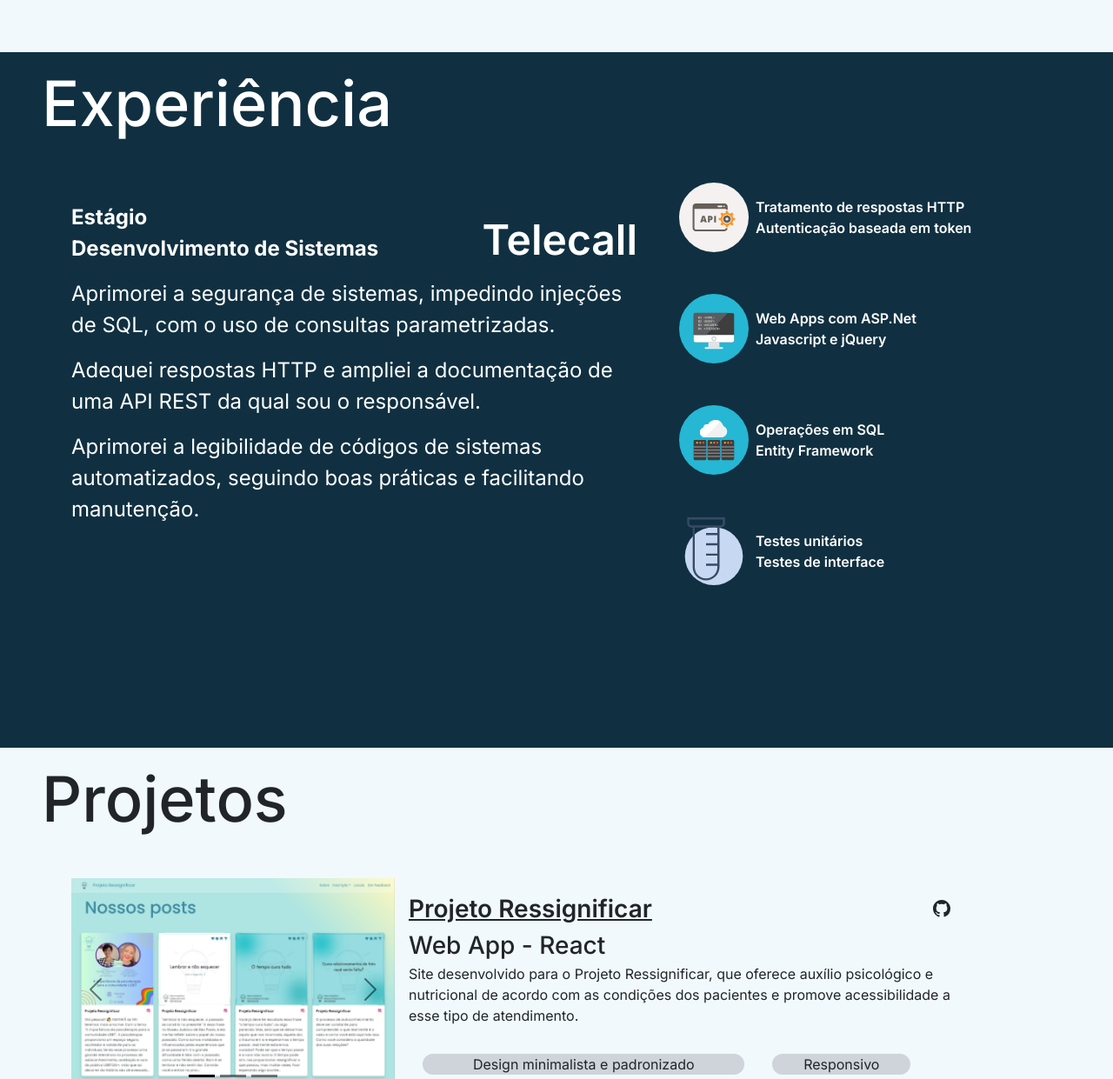
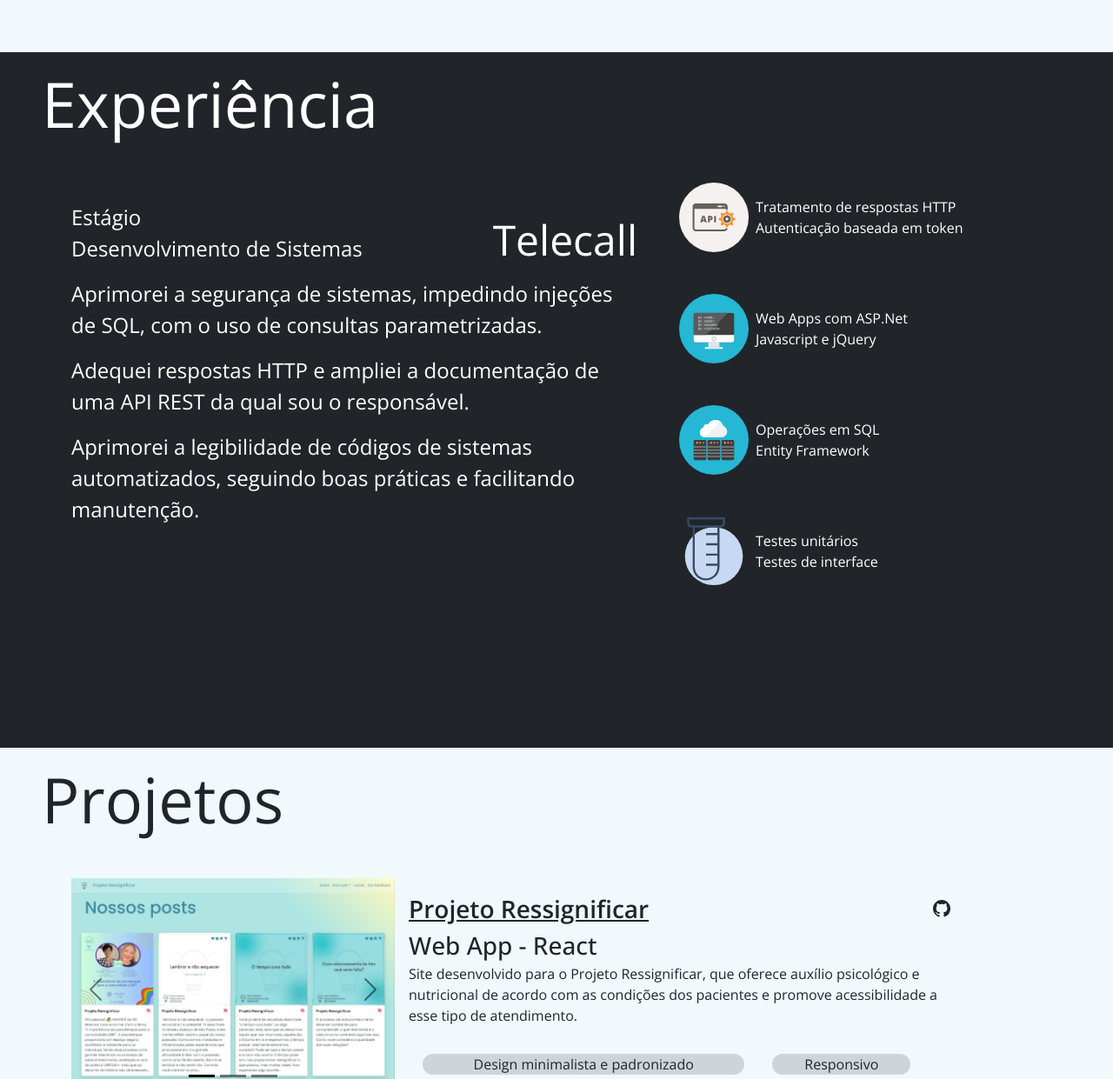
Before and after one commit to matheusg1/portfolio-react, a React (Create React App) app: page / in a window 1280 px wide. Shown: the part 1540-2781 px from the top of the page at 87% size. Built offline with nearby package versions, Linux system fonts and the light colour scheme.

Commit message:
Alteração de fonte

```diff
--- a/src/components/ConhecimentosDiv/index.js
+++ b/src/components/ConhecimentosDiv/index.js
@@ -16,7 +16,7 @@ export default function ConhecimentosDiv() {
 
     return (
         <div className='bg-light text-dark min-vh-100 d-flex flex-column' id="conhecimentos">
-            <div className='display-2 fw-medium ms-2 ms-sm-5 py-3'>Conhecimentos</div>
+            <div className='display-2 fw-normal ms-2 ms-sm-5 py-3'>Conhecimentos</div>
             <div className='container my-auto'>
                 <div className="d-flex flex-column justify-content-center">
                     <div className="d-flex flex-column flex-lg-row flex-xl-row justify-content-center">
--- a/src/components/ExperienciasDiv/index.js
+++ b/src/components/ExperienciasDiv/index.js
@@ -6,18 +6,18 @@ import webIcon from '../../../src/img/icon/web-icon.svg';
 export default function ExperienciasDiv() {
     return (
         <>
-            <div className='bg-secondary min-vh-100 text-white pb-5' id="experiencia">
-                <div className="display-2 fw-medium ms-2 ms-sm-5 pt-3 pb-2 pb-md-0">Experiência</div>
+            <div className='bg-dark min-vh-100 text-white pb-5' id="experiencia">
+                <div className="display-2 fw-normal ms-2 ms-sm-5 pt-3 pb-2 pb-md-0">Experiência</div>
                 <div className='container mt-xxl-5'>
                     <div className='d-flex flex-column flex-xl-row'>
 
                         <div className='my-auto div1 col-12 col-xl-7 col-xxl-8'>
                             <div className="d-flex flex-column flex-sm-row flex-md-row justify-content-between py-3 mb-xxl-3">
-                                <div className="fs-5 d-flex flex-column justify-content-center pt-lg-5 pt-xl-0 pt-xxl-0">
-                                    <div className='fs-4 fw-bold'>Estágio</div>
-                                    <div className='fs-4 fw-bold'>Desenvolvimento de Sistemas</div>
+                                <div className="fs-5 fw-light d-flex flex-column justify-content-center pt-lg-5 pt-xl-0 pt-xxl-0 ">
+                                    <div className='fs-4'>Estágio</div>
+                                    <div className='fs-4'>Desenvolvimento de Sistemas</div>
                                 </div>
-                                <div className='display-5 fw-semibold align-self-sm-end'>Telecall</div>
+                                <div className='display-5 fw-light align-self-sm-end'>Telecall</div>
                             </div>
 
                             <div className="fs-4 col-sm-12 col-md-12 col-lg-12 col-xl-12 col-xxl-12">
@@ -32,7 +32,7 @@ export default function ExperienciasDiv() {
                                 <div className='col-12 col-md-6 col-xl-12 py-xxl-0'>
                                     <div className="d-flex align-items-center my-5">
                                         <img className="vertical-icon me-2 me-xxl-2" src={apiIcon} />
-                                        <div className="d-flex flex-column align-content-center fs-6 fw-semibold">
+                                        <div className="d-flex flex-column align-content-center fs-6 fw-normal">
                                             <p className="my-0">Tratamento de respostas HTTP</p>
                                             <p className="my-0">Autenticação baseada em token</p>
                                         </div>
@@ -40,7 +40,7 @@ export default function ExperienciasDiv() {
 
                                     <div className="d-flex align-items-center">
                                         <img className="vertical-icon me-2" src={webIcon} />
-                                        <div className="d-flex flex-column align-content-center fs-6 fw-semibold">
+                                        <div className="d-flex flex-column align-content-center fs-6 fw-normal">
                                             <p className="my-0 w-100">Web Apps com ASP.Net</p>
                                             <p className="my-0 w-100">Javascript e jQuery</p>
                                         </div>
@@ -49,14 +49,14 @@ export default function ExperienciasDiv() {
                                 <div className='col-12 col-md-6 col-xl-12 py-xxl-0'>
                                     <div className="d-flex align-items-lg-center justify-content-md-center justify-content-xl-start my-5">
                                         <img className="vertical-icon me-2" src={databaseIcon} />
-                                        <div className="d-flex flex-column align-content-center fs-6 fw-semibold">
+                                        <div className="d-flex flex-column align-content-center fs-6 fw-normal">
                                             <p className="my-0">Operações em SQL</p>
                                             <p className="my-0">Entity Framework</p>
                                         </div>
                                     </div>
                                     <div className="d-flex align-items-center justify-content-md-center justify-content-xl-start mb-4 mb-sm-0">
                                         <img className="vertical-icon me-2" src={testIcon} />
-                                        <div className="d-flex flex-column align-content-center fs-6 fw-semibold">
+                                        <div className="d-flex flex-column align-content-center fs-6 fw-normal">
                                             <p className="my-0">Testes unitários</p>
                                             <p className="my-0">Testes de interface</p>
                                         </div>
--- a/src/components/Navbar/index.js
+++ b/src/components/Navbar/index.js
@@ -16,7 +16,7 @@ export default function Navbar() {
                                 <a className="nav-link fs-5 text-white" href="#conhecimentos">Conhecimentos</a>
                             </li>
                             <li className="nav-item px-xl-4">
-                                <a className="nav-link fs-5 text-white" href="#experiencia">Experiências</a>
+                                <a className="nav-link fs-5 text-white" href="#experiencia">Experiência</a>
                             </li>
                             <li className="nav-item px-xl-4">
                                 <a className="nav-link fs-5 text-white" href="#projetos">Projetos</a>
--- a/src/components/ProjetosDiv/index.js
+++ b/src/components/ProjetosDiv/index.js
@@ -10,7 +10,7 @@ import escolarImg3 from '../../../src/img/escolar/escolar-img-3.png';
 export default function ProjetosDiv() {
     return (
         <div className='bg-secondary-subtle min-vh-100 text-dark' id="projetos">
-            <div className="display-2 fw-medium ms-2 ms-sm-5 pt-3 pb-5">Projetos</div>
+            <div className="display-2 fw-normal ms-2 ms-sm-5 pt-3 pb-5">Projetos</div>
             <div className='container'>
                 <div className="d-flex flex-column align-items-center flex-lg-row">
                     <div id="carouselRessignificar" className="carousel carousel-dark slide col-md-10 col-lg-6 col-xl-4">
--- a/src/index.css
+++ b/src/index.css
@@ -1,4 +1,4 @@
-@import url('https://fonts.googleapis.com/css2?family=Inter:wght@100;200;300;400;500;600;700;800;900&family=Lato:ital,wght@0,100;0,300;0,400;0,700;0,900;1,100;1,300;1,400;1,700;1,900&display=swap');
+@import url('https://fonts.googleapis.com/css2?family=Open+Sans:ital,wght@0,300;0,400;0,500;0,600;0,700;0,800;1,300;1,400;1,500;1,600;1,700;1,800&display=swap');
 
 :root {
   --white-ice-50: #f1f9fd;
@@ -16,7 +16,7 @@
 
 body {
   margin: 0;
-  font-family: 'Inter', sans-serif !important;
+  font-family: 'Open Sans', sans-serif !important;
 
   -webkit-font-smoothing: antialiased;
   -moz-osx-font-smoothing: grayscale;
@@ -98,7 +98,7 @@ code {
 }
 
 #experiencia {
-  background-color: var(--white-ice-950) !important;
+
 }
 
 #projetos {
```
